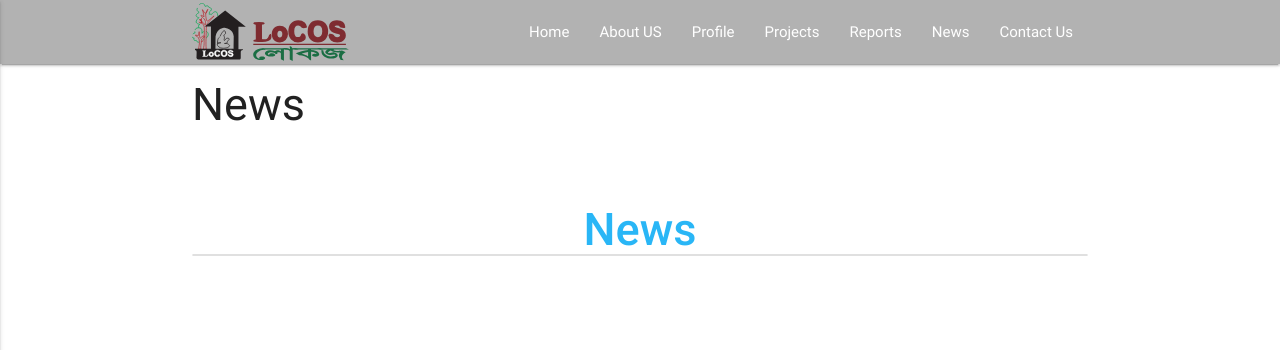
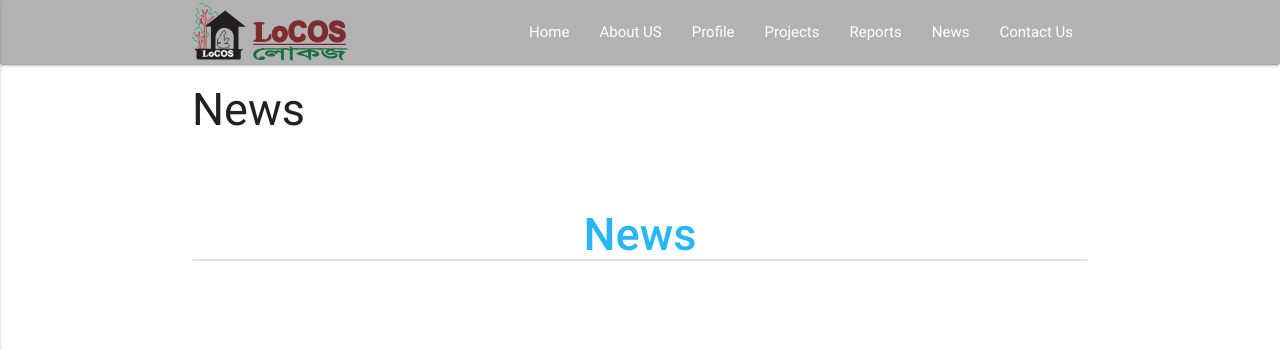
Before and after one commit to locosbd/locosbd.github.io, a Jekyll site: the page built from news.html, in a window 1280 px wide. Shown: the top 350 px of the page. Built offline with Jekyll 4.4.1, drawn with Linux system fonts in a browser that asks for light colours.

Commit message:
edited css

```diff
--- a/_sass/main.scss
+++ b/_sass/main.scss
@@ -190,5 +190,5 @@ ul{
 }
 
 .page-container{
-    margin-top: 80px;
+    margin-top: 85px;
 }
```
